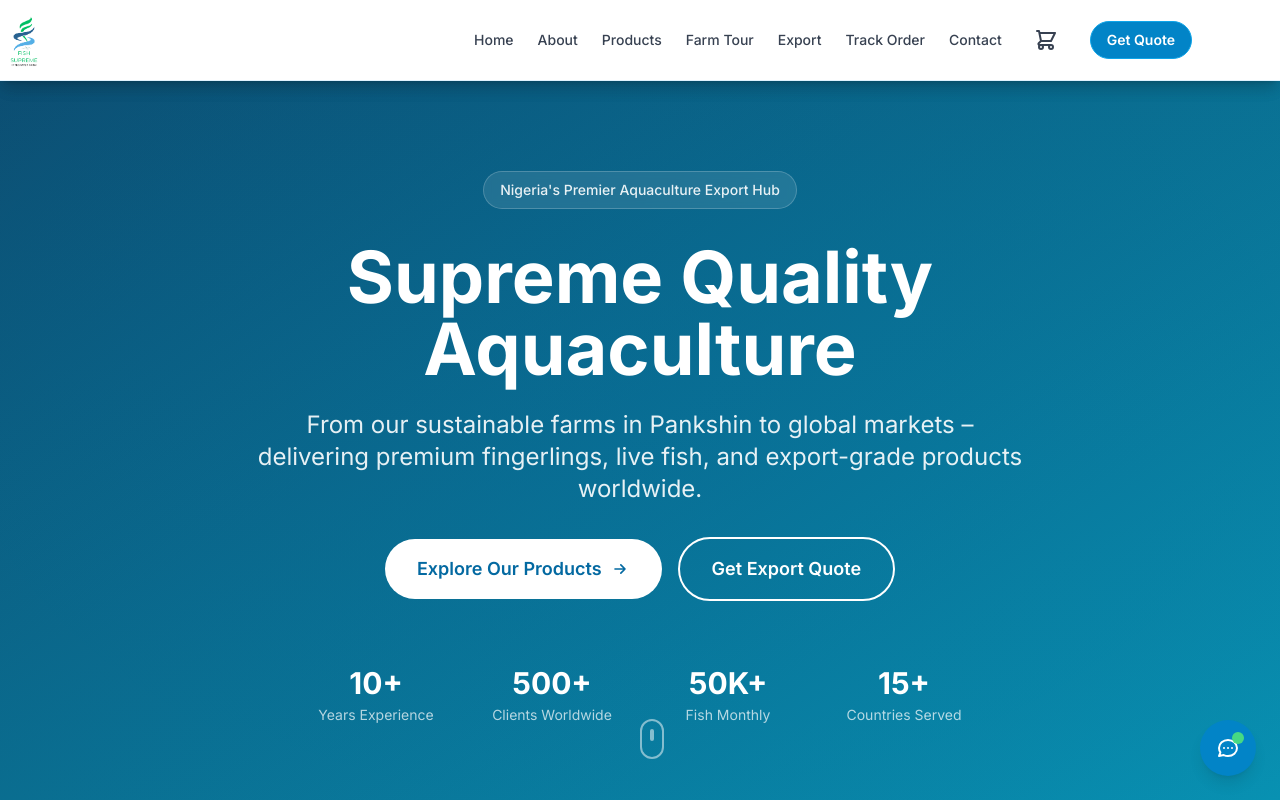
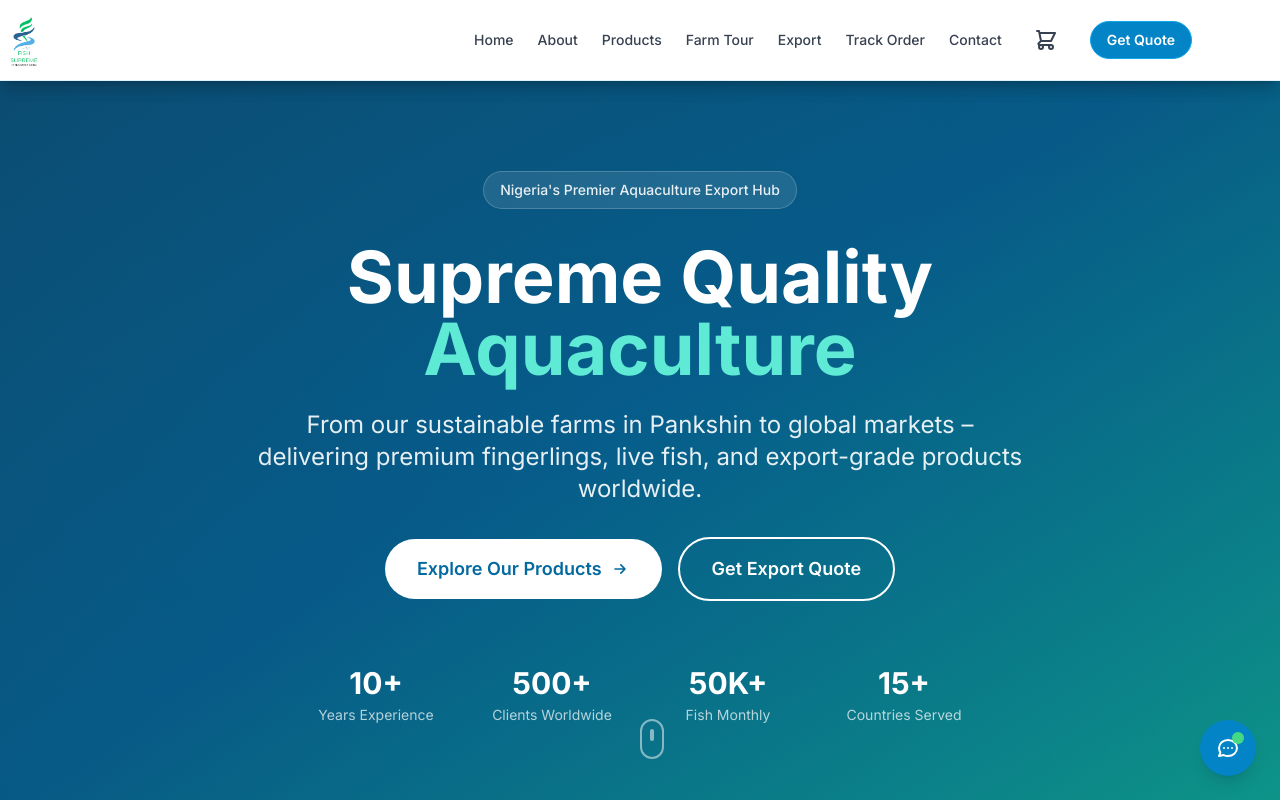
Before and after one commit to yildumd/fish-supreme-farm, a Next.js app: page / in a window 1280 px wide. Shown: the top 800 px of the page. Built offline with nearby package versions, Linux system fonts and the light colour scheme.

Commit message:
fix: add postcss and tailwind config files

```diff
--- a/tailwind.config.js
+++ b/tailwind.config.js
@@ -11,19 +11,27 @@ module.exports = {
         primary: {
           50: '#f0f9ff',
           100: '#e0f2fe',
+          200: '#bae6fd',
+          300: '#7dd3fc',
+          400: '#38bdf8',
           500: '#0ea5e9',
           600: '#0284c7',
           700: '#0369a1',
+          800: '#075985',
           900: '#0c4a6e',
         },
         aquatic: {
-          400: '#22d3ee',
-          500: '#06b6d4',
-          600: '#0891b2',
+          50: '#f0fdfa',
+          100: '#ccfbf1',
+          200: '#99f6e4',
+          300: '#5eead4',
+          400: '#2dd4bf',
+          500: '#14b8a6',
+          600: '#0d9488',
+          700: '#0f766e',
+          800: '#115e59',
+          900: '#134e4a',
         }
-      },
-      fontFamily: {
-        sans: ['Inter', 'system-ui', 'sans-serif'],
       },
     },
   },
```
